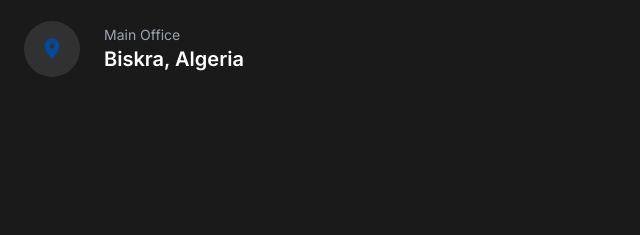
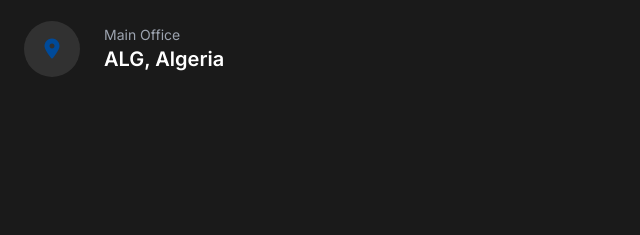
Before and after one commit to azzoucharef5-a11y/africacold, a plain HTML site: page index.html in a window 1280 px wide. Shown: the part 3445-3680 px from the top of the page, 0-640 px from the left. Drawn offline with nearby package versions, Linux system fonts and the light colour scheme.

```diff
--- a/index.html
+++ b/index.html
@@ -265,7 +265,7 @@
                             </div>
                             <div>
                                 <p class="text-sm text-gray-400">Main Office</p>
-                                <p class="text-xl font-semibold">Biskra, Algeria</p>
+                                <p class="text-xl font-semibold">ALG, Algeria</p>
                             </div>
                         </div>
                     </div>
```
